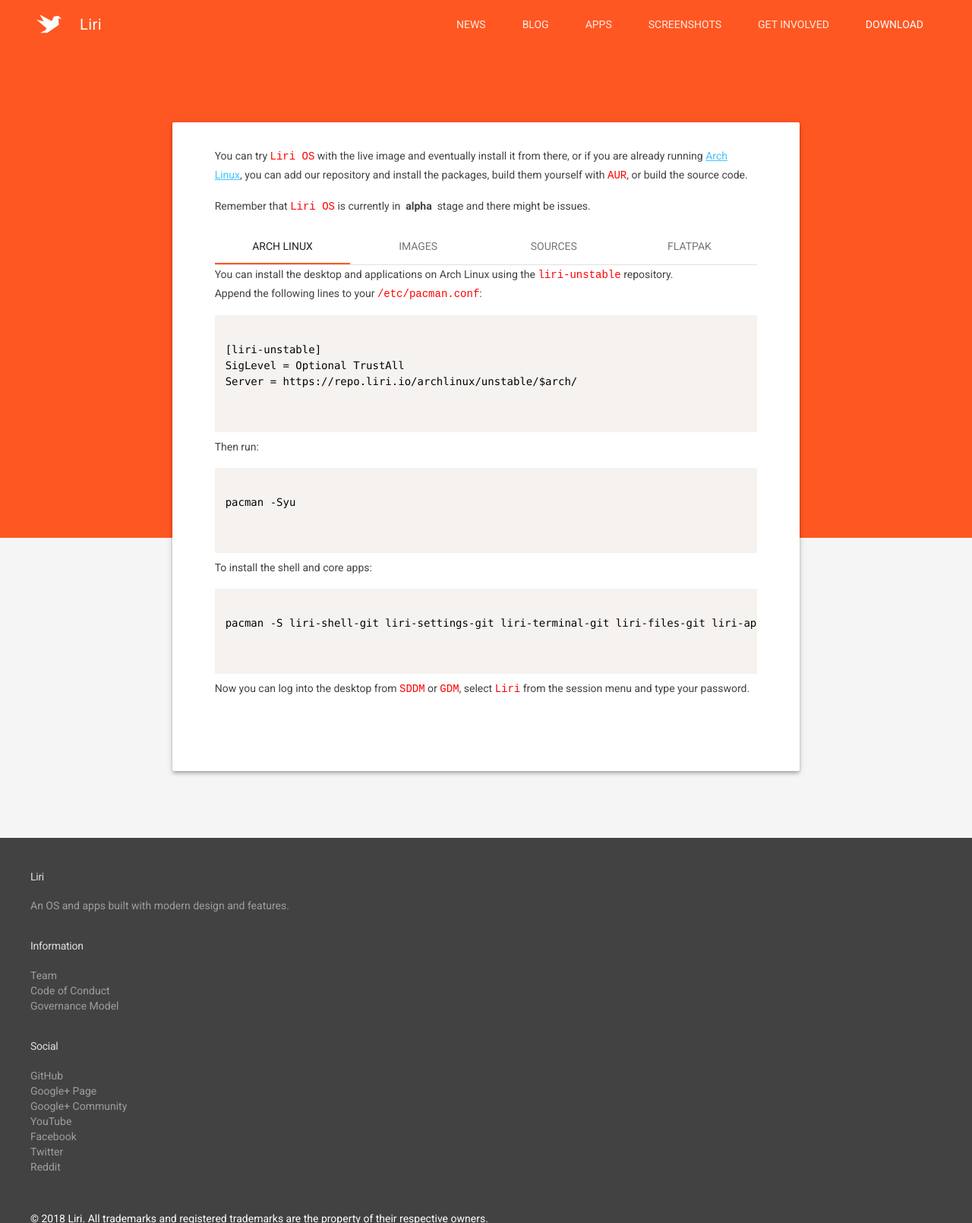
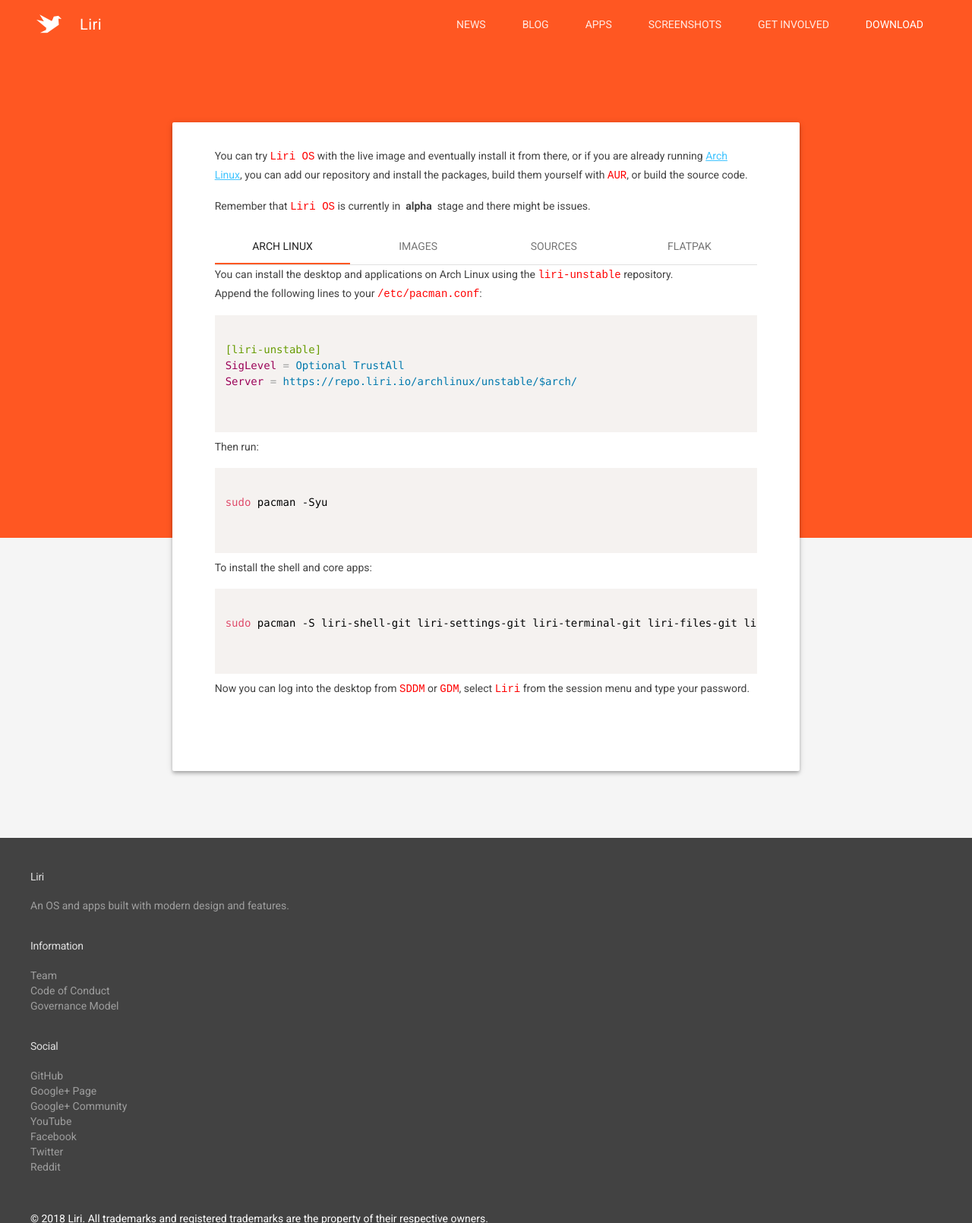
Before and after one commit to lirios/lirios.github.io, a Jekyll site: the page built from download/index.html, in a window 1280 px wide. Shown: the whole page at 76% size. Built offline with Jekyll 4.4.1, drawn with Linux system fonts in a browser that asks for light colours; nearby versions of some CDN libraries; some web fonts are replaced; library files that are not in the unit come from our copies.

Commit message:
Cleanup code

```diff
--- a/download/index.html
+++ b/download/index.html
@@ -36,8 +36,8 @@
       You can install the desktop and applications on Arch Linux using the <code>liri-unstable</code> repository.<br>
       Append the following lines to your <code>/etc/pacman.conf</code>:
     </p>
-    <pre class="language-markup">
-      <code class="language-markup">
+    <pre>
+      <code class="language-ini">
 [liri-unstable]
 SigLevel = Optional TrustAll
 Server = https://repo.liri.io/archlinux/unstable/$arch/
@@ -46,17 +46,17 @@
     <p>
       Then run:
     </p>
-    <pre class="language-bash">
+    <pre>
       <code class="language-bash">
-pacman -Syu
+sudo pacman -Syu
       </code>
     </pre>
     <p>
       To install the shell and core apps:
     </p>
-    <pre class="language-bash">
+    <pre>
       <code class="language-bash">
-pacman -S liri-shell-git liri-settings-git liri-terminal-git liri-files-git liri-appcenter-git
+sudo pacman -S liri-shell-git liri-settings-git liri-terminal-git liri-files-git liri-appcenter-git
       </code>
     </pre>
     <p>
@@ -102,32 +102,27 @@
 
     <p>Then install the repositories:</p>
 
-    <div class="language-sh highlighter-rouge">
-      <pre class="highlight">
-        <code>
+    <pre>
+      <code class="language-bash">
 flatpak remote-add --if-not-exists flathub https://flathub.org/repo/flathub.flatpakrepo
 flatpak remote-add --if-not-exists liri https://repo.liri.io/flatpak/files/liri.flatpakrepo
       </code>
     </pre>
-    </div>
 
     <p>Install apps from the <strong>stable</strong> channel:</p>
 
-    <div class="language-sh highlighter-rouge">
-      <pre class="highlight">
-        <code>
+    <pre>
+      <code class="language-bash">
 flatpak install -y liri io.liri.Calculator//stable
 flatpak install -y liri io.liri.Terminal//stable
 flatpak install -y liri io.liri.Text//stable
       </code>
     </pre>
-    </div>
 
     <p>Install apps from the <strong>unstable</strong> channel:</p>
 
-    <div class="language-sh highlighter-rouge">
-      <pre class="highlight">
-        <code>
+    <pre>
+      <code class="language-bash">
 flatpak install -y liri io.liri.Browser//master
 flatpak install -y liri io.liri.Calculator//master
 flatpak install -y liri io.liri.Files//master
@@ -137,4 +132,3 @@
     </pre>
   </div>
 </div>
-</div>
```
Lines whose indentation alone changed are shown as unchanged.
